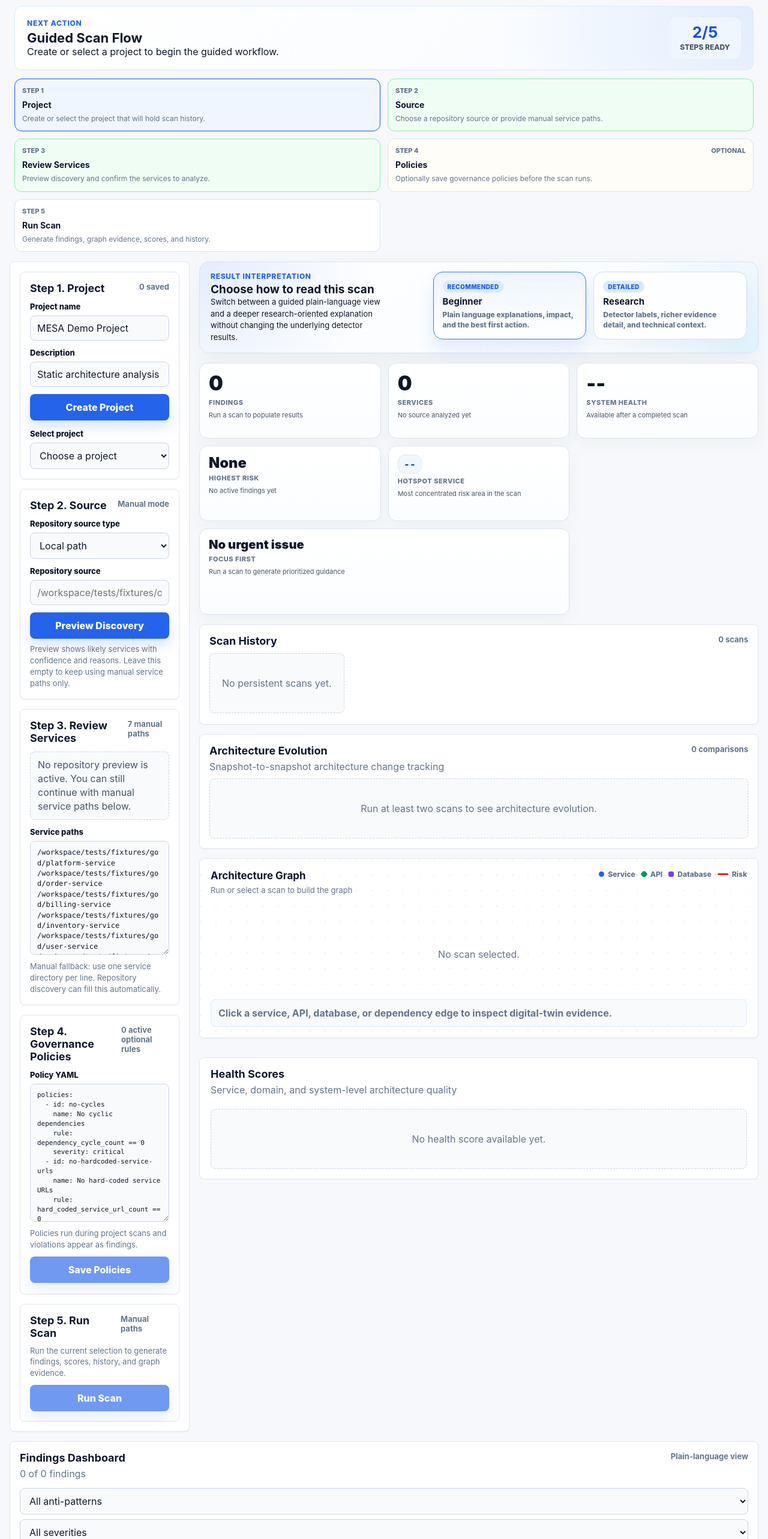
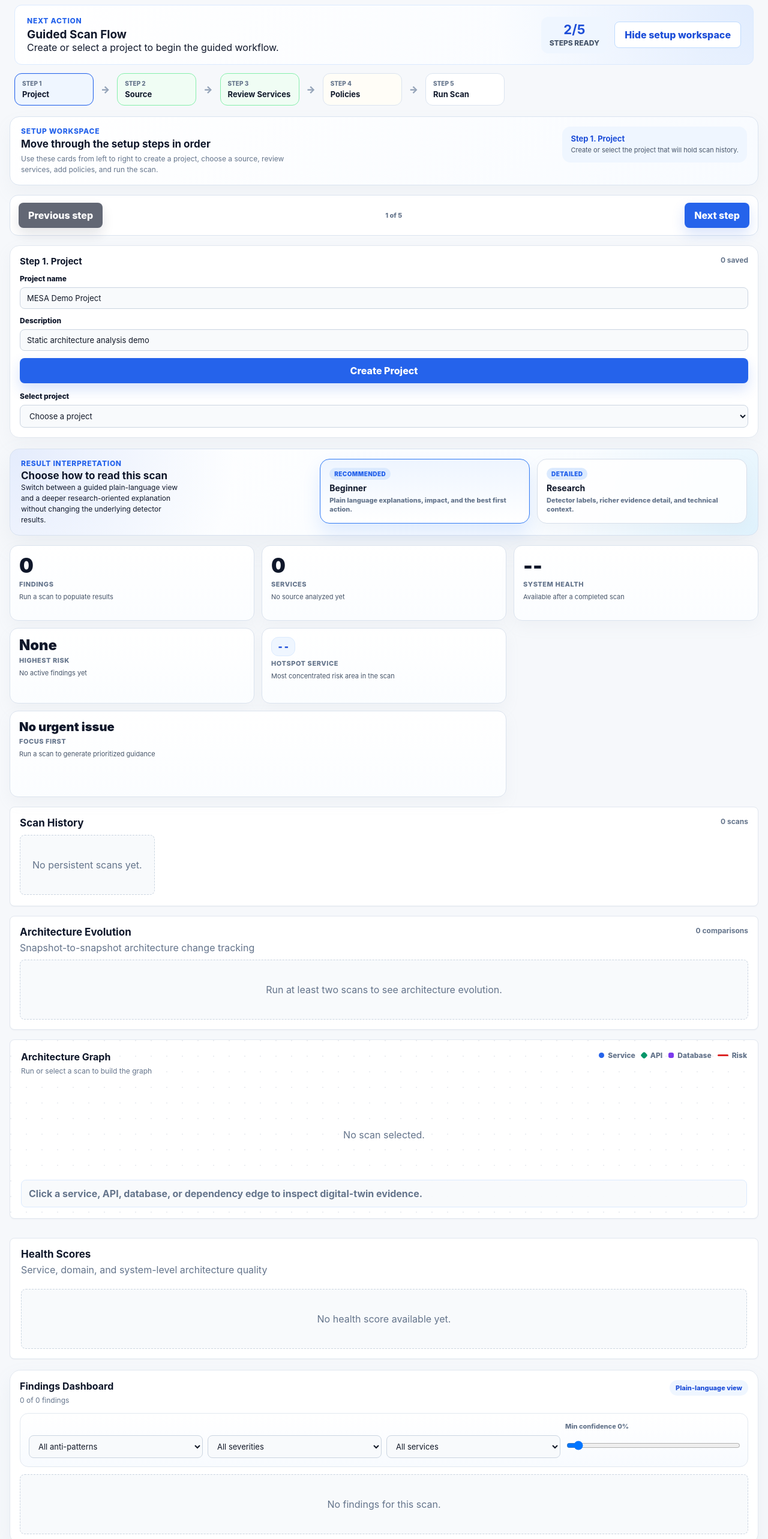
Before and after one commit to ilmeedesilva/MESA, a React (Vite) app in the folder frontend/: page / in a window 1280 px wide. Shown: the part 120-2686 px from the top of the page at 60% size. Built offline with nearby package versions, Linux system fonts and the light colour scheme.

Commit message:
Simplify MESA workflow UI and improve results usability

```diff
--- a/frontend/src/main.tsx
+++ b/frontend/src/main.tsx
@@ -292,6 +292,9 @@ function App() {
   const [selectedFinding, setSelectedFinding] = React.useState<Finding | null>(null);
   const [selectedGraphElement, setSelectedGraphElement] = React.useState<GraphSelection | null>(null);
   const [interpretationMode, setInterpretationMode] = React.useState<InterpretationMode>("beginner");
+  const [showSetupWorkspace, setShowSetupWorkspace] = React.useState(true);
+  const [hasAutoCollapsedSetup, setHasAutoCollapsedSetup] = React.useState(false);
+  const [activeSetupStepId, setActiveSetupStepId] = React.useState<WorkflowStep["id"]>("project");
   const [filters, setFilters] = React.useState<Filters>({
     type: "ALL",
     severity: "ALL",
@@ -580,6 +583,12 @@ function App() {
   const hasServiceSelection = repoPreview ? selectedDiscoveryPaths.length > 0 : manualServicePaths.length > 0;
   const hasSavedPolicies = policyCount > 0;
   const hasCompletedScan = Boolean(activeScan && result);
+  React.useEffect(() => {
+    if (hasCompletedScan && !hasAutoCollapsedSetup) {
+      setShowSetupWorkspace(false);
+      setHasAutoCollapsedSetup(true);
+    }
+  }, [hasAutoCollapsedSetup, hasCompletedScan]);
   const nextAction = !hasProject
     ? "Create or select a project to begin the guided workflow."
     : !hasSourceConfigured
@@ -629,6 +638,21 @@ function App() {
       active: hasProject && hasServiceSelection && !hasCompletedScan
     }
   ];
+  const pendingWorkflowSteps = workflowSteps.filter((step) => !step.done);
+  const activeWorkflowStep = workflowSteps.find((step) => step.active) ?? pendingWorkflowSteps[0] ?? workflowSteps[workflowSteps.length - 1];
+  const activeSetupStepIndex = Math.max(0, workflowSteps.findIndex((step) => step.id === activeSetupStepId));
+  const activeSetupStep = workflowSteps[activeSetupStepIndex] ?? workflowSteps[0];
+
+  React.useEffect(() => {
+    if (!workflowSteps.some((step) => step.id === activeSetupStepId)) {
+      setActiveSetupStepId(activeWorkflowStep.id);
+    }
+  }, [activeSetupStepId, activeWorkflowStep.id, workflowSteps]);
+
+  function openSetupStep(stepId: WorkflowStep["id"]) {
+    setActiveSetupStepId(stepId);
+    setShowSetupWorkspace(true);
+  }
 
   return (
     <main>
@@ -653,30 +677,77 @@ function App() {
             <h2>Guided Scan Flow</h2>
             <p>{nextAction}</p>
           </div>
+          <div className="workflowActions">
             <div className="workflowStatus">
               <strong>{workflowSteps.filter((step) => step.done).length}/{workflowSteps.length}</strong>
               <span>steps ready</span>
             </div>
-        </div>
-        <div className="workflowStrip">
+            <button
+              type="button"
+              className="workflowToggle"
+              onClick={() => setShowSetupWorkspace((current) => !current)}
+            >
+              {showSetupWorkspace ? "Hide setup workspace" : "Show setup workspace"}
+            </button>
+          </div>
+        </div>
+        <div className="workflowFlow">
           {workflowSteps.map((step, index) => (
-            <article
-              key={step.id}
-              className={`workflowStep ${step.done ? "done" : ""} ${step.active ? "active" : ""} ${step.optional ? "optional" : ""}`}
+            <React.Fragment key={step.id}>
+              <button
+                type="button"
+                className={`workflowNode ${step.done ? "done" : ""} ${step.id === activeSetupStepId ? "current" : ""} ${step.active ? "active" : ""} ${step.optional ? "optional" : ""}`}
+                onClick={() => openSetupStep(step.id)}
               >
-              <div className="workflowStepTop">
-                <span>Step {index + 1}</span>
-                {step.optional ? <small>Optional</small> : null}
-              </div>
+                <small>Step {index + 1}</small>
                 <strong>{step.label}</strong>
-              <p>{step.description}</p>
-            </article>
+              </button>
+              {index < workflowSteps.length - 1 ? <span className="workflowArrow" aria-hidden="true">→</span> : null}
+            </React.Fragment>
           ))}
         </div>
       </section>
 
       <section className="dashboardShell">
-        <aside className="sideRail">
+        {showSetupWorkspace ? (
+          <section className="setupWorkspace">
+            <div className="setupWorkspaceHeader">
+              <div>
+                <div className="eyebrow">Setup Workspace</div>
+                <h2>{hasCompletedScan ? "Update project inputs when you need to rescan" : "Move through the setup steps in order"}</h2>
+                <p>
+                  {hasCompletedScan
+                    ? "Your existing results stay available below. Reopen this area only when you want to change sources, services, policies, or run a fresh scan."
+                    : "Use these cards from left to right to create a project, choose a source, review services, add policies, and run the scan."}
+                </p>
+              </div>
+              <div className="setupWorkspaceStatus">
+                <strong>{`Step ${activeSetupStepIndex + 1}. ${activeSetupStep.label}`}</strong>
+                <span>{activeSetupStep.description}</span>
+              </div>
+            </div>
+
+            <div className="setupStepNav">
+              <button
+                type="button"
+                className="secondaryButton"
+                onClick={() => openSetupStep(workflowSteps[Math.max(0, activeSetupStepIndex - 1)].id)}
+                disabled={activeSetupStepIndex === 0}
+              >
+                Previous step
+              </button>
+              <span>{`${activeSetupStepIndex + 1} of ${workflowSteps.length}`}</span>
+              <button
+                type="button"
+                onClick={() => openSetupStep(workflowSteps[Math.min(workflowSteps.length - 1, activeSetupStepIndex + 1)].id)}
+                disabled={activeSetupStepIndex === workflowSteps.length - 1}
+              >
+                Next step
+              </button>
+            </div>
+
+            <div className="sideRail singleStep">
+              {activeSetupStepId === "project" ? (
                 <section className="panelBlock">
             <div className="panelHeader compact">
               <h2>Step 1. Project</h2>
@@ -697,7 +768,9 @@ function App() {
               ))}
             </select>
                 </section>
-
+              ) : null}
+
+              {activeSetupStepId === "source" ? (
                 <section className="panelBlock">
             <div className="panelHeader compact">
               <h2>Step 2. Source</h2>
@@ -759,7 +832,9 @@ function App() {
               </div>
             ) : null}
                 </section>
-
+              ) : null}
+
+              {activeSetupStepId === "review" ? (
                 <section className="panelBlock">
             <div className="panelHeader compact">
               <h2>Step 3. Review Services</h2>
@@ -827,7 +902,9 @@ function App() {
             <p className="hint">Manual fallback: use one service directory per line. Repository discovery can fill this automatically.</p>
             {error ? <div className="error">{error}</div> : null}
                 </section>
-
+              ) : null}
+
+              {activeSetupStepId === "policies" ? (
                 <section className="panelBlock policyEditor">
             <div className="panelHeader compact">
               <h2>Step 4. Governance Policies</h2>
@@ -840,7 +917,9 @@ function App() {
               {isSavingPolicies ? "Saving..." : "Save Policies"}
             </button>
                 </section>
-
+              ) : null}
+
+              {activeSetupStepId === "scan" ? (
                 <section className="panelBlock runStepCard">
             <div className="panelHeader compact">
               <h2>Step 5. Run Scan</h2>
@@ -851,7 +930,10 @@ function App() {
               {isScanning ? "Scanning..." : repoPreview ? "Run Repo Scan" : "Run Scan"}
             </button>
                 </section>
-        </aside>
+              ) : null}
+            </div>
+          </section>
+        ) : null}
 
         <section className="mainDeck">
           <section className="interpretationPanel">
@@ -1058,15 +1140,15 @@ function FindingsDashboard({
 }) {
   return (
     <aside className="findings dashboardFindings">
-      <div className="panelHeader">
-        <div>
+      <div className="findingsHeader">
+        <div className="findingsHeaderText">
           <h2>Findings Dashboard</h2>
           <p>{filteredFindings.length} of {findings.length} findings</p>
         </div>
-        <span>{interpretationMode === "beginner" ? "Plain-language view" : "Research detail view"}</span>
-      </div>
-
-      <div className="filters">
+        <span className="modePill">{interpretationMode === "beginner" ? "Plain-language view" : "Research detail view"}</span>
+      </div>
+
+      <div className="filters findingsFilters">
         <select value={filters.type} onChange={(event) => onFilterChange({ ...filters, type: event.target.value })}>
           <option value="ALL">All anti-patterns</option>
           {filterOptions.types.map((type) => <option key={type} value={type}>{formatType(type)}</option>)}
@@ -1095,6 +1177,8 @@ function FindingsDashboard({
       {findings.length === 0 ? <div className="emptyList">No findings for this scan.</div> : null}
       {findings.length > 0 && filteredFindings.length === 0 ? <div className="emptyList">No findings match these filters.</div> : null}
 
+      {filteredFindings.length > 0 ? (
+        <div className="findingsGrid">
           {filteredFindings.map((finding) => (
             <article key={finding.id} className="findingCard clickable" onClick={() => onSelectFinding(finding)}>
               <div className="findingMeta">
@@ -1124,6 +1208,8 @@ function FindingsDashboard({
               </small>
             </article>
           ))}
+        </div>
+      ) : null}
     </aside>
   );
 }
--- a/frontend/src/styles.css
+++ b/frontend/src/styles.css
@@ -21,16 +21,16 @@ p {
 }
 
 h1 {
-  font-size: 30px;
+  font-size: 28px;
   line-height: 1;
 }
 
 h2 {
-  font-size: 18px;
+  font-size: 17px;
 }
 
 h3 {
-  font-size: 14px;
+  font-size: 13px;
 }
 
 button,
@@ -43,7 +43,7 @@ textarea {
 button {
   border: 0;
   border-radius: 8px;
-  padding: 12px 18px;
+  padding: 11px 16px;
   background: #2563eb;
   color: white;
   font-weight: 800;
@@ -62,9 +62,10 @@ textarea {
   width: 100%;
   border: 1px solid #cbd5e1;
   border-radius: 8px;
-  padding: 10px 11px;
+  padding: 9px 11px;
   color: #111827;
   background: #f8fafc;
+  font-size: 13px;
 }
 
 input:focus,
@@ -85,7 +86,7 @@ textarea {
 label {
   display: block;
   margin: 12px 0 7px;
-  font-size: 13px;
+  font-size: 12px;
   font-weight: 800;
 }
 
@@ -147,12 +148,18 @@ label {
 }
 
 .workflowSummary h2 {
-  font-size: 22px;
+  font-size: 19px;
+}
+
+.workflowActions {
+  display: flex;
+  align-items: center;
+  gap: 12px;
 }
 
 .workflowStatus {
-  min-width: 120px;
-  padding: 12px 14px;
+  min-width: 110px;
+  padding: 10px 12px;
   border-radius: 12px;
   text-align: center;
   background: #eff6ff;
@@ -161,7 +168,7 @@ label {
 .workflowStatus strong {
   display: block;
   color: #1d4ed8;
-  font-size: 26px;
+  font-size: 22px;
   line-height: 1;
 }
 
@@ -174,67 +181,80 @@ label {
   text-transform: uppercase;
 }
 
-.workflowStrip {
-  display: grid;
-  grid-template-columns: repeat(5, minmax(0, 1fr));
+.workflowToggle {
+  box-shadow: none;
+  background: #ffffff;
+  color: #1d4ed8;
+  border: 1px solid #bfdbfe;
+}
+
+.workflowFlow {
+  display: grid;
+  grid-template-columns: repeat(9, minmax(0, auto));
+  align-items: center;
+  justify-content: start;
   gap: 12px;
   margin-top: 14px;
-}
-
-.workflowStep {
-  padding: 12px;
+  overflow-x: auto;
+  padding-bottom: 2px;
+}
+
+.workflowNode {
+  min-width: 132px;
+  padding: 10px 12px;
   border: 1px solid #dbe4f0;
   border-radius: 12px;
   background: #ffffff;
-}
-
-.workflowStep.done {
+  box-shadow: none;
+  color: #0f172a;
+  text-align: left;
+}
+
+.workflowNode.done {
   border-color: #86efac;
   background: #f0fdf4;
 }
 
-.workflowStep.active {
+.workflowNode.current {
+  border-color: #2563eb;
+  background: #eff6ff;
+  box-shadow: 0 10px 20px rgba(37, 99, 235, 0.12);
+}
+
+.workflowNode.active {
   border-color: #2563eb;
   background: #eff6ff;
   box-shadow: inset 0 0 0 1px rgba(37, 99, 235, 0.08);
 }
 
-.workflowStep.optional {
+.workflowNode.optional {
   background: #fffdf7;
 }
 
-.workflowStepTop {
-  display: flex;
-  align-items: center;
-  justify-content: space-between;
-  gap: 10px;
-  margin-bottom: 8px;
-}
-
-.workflowStepTop span,
-.workflowStepTop small {
+.workflowNode small {
+  display: block;
   color: #64748b;
-  font-size: 11px;
+  font-size: 10px;
   font-weight: 800;
   text-transform: uppercase;
 }
 
-.workflowStep strong {
-  display: block;
-  font-size: 14px;
-}
-
-.workflowStep p {
-  margin-top: 6px;
-  color: #64748b;
-  font-size: 12px;
-  line-height: 1.45;
+.workflowNode strong {
+  display: block;
+  margin-top: 4px;
+  font-size: 13px;
+}
+
+.workflowArrow {
+  color: #94a3b8;
+  font-size: 16px;
+  font-weight: 900;
 }
 
 .dashboardShell {
-  display: grid;
-  grid-template-columns: 300px minmax(720px, 1fr) 360px;
-  gap: 16px;
+  display: flex;
+  flex-direction: column;
+  gap: 18px;
   padding: 16px;
   min-height: calc(100vh - 93px);
 }
@@ -257,9 +277,84 @@ aside,
 }
 
 .sideRail {
+  display: grid;
+  grid-template-columns: repeat(2, minmax(280px, 1fr));
+  gap: 16px;
+}
+
+.sideRail.singleStep {
+  grid-template-columns: 1fr;
+}
+
+.setupWorkspace {
   display: flex;
   flex-direction: column;
   gap: 16px;
+}
+
+.setupWorkspaceHeader {
+  display: flex;
+  align-items: flex-start;
+  justify-content: space-between;
+  gap: 16px;
+  padding: 16px 18px;
+  border: 1px solid #dbe4f0;
+  border-radius: 16px;
+  background: linear-gradient(145deg, #ffffff, #f8fbff);
+  box-shadow: 0 14px 30px rgba(148, 163, 184, 0.08);
+}
+
+.setupWorkspaceHeader h2 {
+  font-size: 17px;
+}
+
+.setupWorkspaceHeader p {
+  margin-top: 6px;
+  color: #64748b;
+  font-size: 12px;
+  line-height: 1.5;
+  max-width: 58ch;
+}
+
+.setupWorkspaceStatus {
+  min-width: 240px;
+  padding: 12px 14px;
+  border-radius: 14px;
+  background: #eff6ff;
+}
+
+.setupWorkspaceStatus strong,
+.setupWorkspaceStatus span {
+  display: block;
+}
+
+.setupWorkspaceStatus strong {
+  color: #1d4ed8;
+  font-size: 13px;
+}
+
+.setupWorkspaceStatus span {
+  margin-top: 4px;
+  color: #475569;
+  font-size: 11px;
+  line-height: 1.45;
+}
+
+.setupStepNav {
+  display: flex;
+  align-items: center;
+  justify-content: space-between;
+  gap: 12px;
+  padding: 12px 14px;
+  border: 1px solid #dbe4f0;
+  border-radius: 14px;
+  background: #ffffff;
+}
+
+.setupStepNav span {
+  color: #64748b;
+  font-size: 11px;
+  font-weight: 800;
 }
 
 .policyEditor textarea {
@@ -278,6 +373,15 @@ aside {
   padding: 16px;
 }
 
+.panelBlock {
+  border-radius: 16px;
+  box-shadow: 0 10px 28px rgba(148, 163, 184, 0.08);
+}
+
+.panelBlock h2 {
+  font-size: 15px;
+}
+
 .panelHeader,
 .graphHeader {
   display: flex;
@@ -294,7 +398,7 @@ aside {
 .panelHeader span,
 .graphHeader span {
   color: #64748b;
-  font-size: 13px;
+  font-size: 12px;
   font-weight: 700;
 }
 
@@ -309,7 +413,7 @@ aside {
 }
 
 .hint {
-  font-size: 13px;
+  font-size: 12px;
   line-height: 1.45;
 }
 
@@ -391,7 +495,7 @@ aside {
   align-items: center;
   gap: 10px;
   margin: 0;
-  font-size: 14px;
+  font-size: 13px;
 }
 
 .discoveryToggle input {
@@ -408,7 +512,7 @@ aside {
 
 .discoveryStats strong {
   color: #2563eb;
-  font-size: 15px;
+  font-size: 14px;
 }
 
 .discoveryStats span,
@@ -444,6 +548,10 @@ aside {
 .runStepCard button {
   width: 100%;
   margin-top: 10px;
+}
+
+.runStepCard {
+  grid-column: 1 / -1;
 }
 
 .mainDeck {
@@ -468,7 +576,7 @@ aside {
 }
 
 .interpretationPanel h2 {
-  font-size: 19px;
+  font-size: 17px;
   line-height: 1.15;
 }
 
@@ -478,7 +586,7 @@ aside {
 
 .interpretationIntro p {
   max-width: 35ch;
-  font-size: 13px;
+  font-size: 12px;
   line-height: 1.5;
 }
 
@@ -505,7 +613,7 @@ aside {
 }
 
 .modeButton strong {
-  font-size: 15px;
+  font-size: 14px;
 }
 
 .modeButton small {
@@ -524,7 +632,7 @@ aside {
 
 .modeButton span {
   color: #64748b;
-  font-size: 12px;
+  font-size: 11px;
   line-height: 1.4;
 }
 
@@ -891,11 +999,11 @@ aside {
 }
 
 .graphHeader h2 {
-  font-size: 17px;
+  font-size: 16px;
 }
 
 .graphHeader p {
-  font-size: 13px;
+  font-size: 12px;
 }
 
 .legend {
@@ -1159,7 +1267,10 @@ meter {
 }
 
 .dashboardFindings {
-  overflow: auto;
+  overflow: visible;
+  padding: 18px;
+  border-radius: 18px;
+  box-shadow: 0 14px 32px rgba(148, 163, 184, 0.1);
 }
 
 .filters {
@@ -1168,6 +1279,45 @@ meter {
   margin-bottom: 12px;
 }
 
+.findingsHeader {
+  display: flex;
+  align-items: flex-start;
+  justify-content: space-between;
+  gap: 12px;
+  margin-bottom: 14px;
+}
+
+.findingsHeaderText h2 {
+  font-size: 16px;
+}
+
+.findingsHeaderText p {
+  margin-top: 6px;
+  color: #64748b;
+  font-size: 12px;
+}
+
+.modePill {
+  display: inline-flex;
+  align-items: center;
+  border-radius: 999px;
+  padding: 6px 10px;
+  color: #1d4ed8;
+  background: #eff6ff;
+  font-size: 11px;
+  font-weight: 800;
+  white-space: nowrap;
+}
+
+.findingsFilters {
+  grid-template-columns: repeat(4, minmax(0, 1fr));
+  align-items: end;
+  padding: 14px;
+  border: 1px solid #e2e8f0;
+  border-radius: 14px;
+  background: linear-gradient(180deg, #ffffff, #f8fbff);
+}
+
 .confidenceFilter {
   margin: 0;
 }
@@ -1176,20 +1326,32 @@ meter {
   display: block;
   margin-bottom: 5px;
   color: #64748b;
-  font-size: 12px;
+  font-size: 11px;
+}
+
+.findingsGrid {
+  display: grid;
+  grid-template-columns: repeat(2, minmax(0, 1fr));
+  gap: 14px;
 }
 
 .findingCard {
-  padding: 12px 0;
-  border-top: 1px solid #e2e8f0;
-}
-
-.findingCard:first-of-type {
-  border-top: 0;
+  padding: 16px;
+  border: 1px solid #e2e8f0;
+  border-radius: 16px;
+  background: linear-gradient(180deg, #ffffff, #fbfdff);
+  box-shadow: 0 8px 22px rgba(148, 163, 184, 0.08);
 }
 
 .findingCard.clickable {
   cursor: pointer;
+  transition: transform 160ms ease, box-shadow 160ms ease, border-color 160ms ease;
+}
+
+.findingCard.clickable:hover {
+  transform: translateY(-1px);
+  border-color: #bfdbfe;
+  box-shadow: 0 16px 28px rgba(148, 163, 184, 0.14);
 }
 
 .findingCard.clickable:hover h3 {
@@ -1227,7 +1389,7 @@ meter {
 
 .findingCard h3 {
   margin: 6px 0 8px;
-  font-size: 12px;
+  font-size: 13px;
   line-height: 1.3;
 }
 
@@ -1257,8 +1419,8 @@ meter {
 .findingCard p {
   margin-bottom: 8px;
   color: #334155;
-  font-size: 12px;
-  line-height: 1.55;
+  font-size: 11px;
+  line-height: 1.6;
   word-break: break-word;
 }
 
@@ -1287,7 +1449,7 @@ meter {
 
 .findingHighlights span {
   color: #475569;
-  font-size: 12px;
+  font-size: 11px;
   line-height: 1.45;
 }
 
@@ -1496,16 +1658,12 @@ meter {
 }
 
 @media (max-width: 1320px) {
-  .workflowStrip {
-    grid-template-columns: repeat(2, minmax(0, 1fr));
-  }
-
-  .dashboardShell {
-    grid-template-columns: 300px 1fr;
+  .sideRail {
+    grid-template-columns: 1fr 1fr;
   }
 
   .dashboardFindings {
-    grid-column: 1 / -1;
+    padding: 16px;
   }
 
   .metric,
@@ -1531,6 +1689,18 @@ meter {
     flex-direction: column;
   }
 
+  .workflowActions,
+  .setupWorkspaceHeader {
+    align-items: stretch;
+    flex-direction: column;
+  }
+
+  .setupStepNav {
+    align-items: stretch;
+    flex-direction: column;
+  }
+
+  .sideRail,
   .dashboardShell,
   .summaryStrip,
   .evolutionSummary,
@@ -1555,6 +1725,11 @@ meter {
     grid-template-columns: 1fr;
   }
 
+  .findingsFilters,
+  .findingsGrid {
+    grid-template-columns: 1fr;
+  }
+
   .summaryStrip {
     grid-template-columns: repeat(2, minmax(0, 1fr));
   }
@@ -1572,4 +1747,20 @@ meter {
   .summaryStrip {
     grid-template-columns: 1fr;
   }
-}
+
+  .workflowFlow {
+    grid-template-columns: 1fr;
+  }
+
+  .workflowArrow {
+    display: none;
+  }
+
+  .dashboardFindings {
+    padding: 14px;
+  }
+
+  .findingsHeader {
+    flex-direction: column;
+  }
+}
```
Lines whose indentation alone changed are shown as unchanged.
